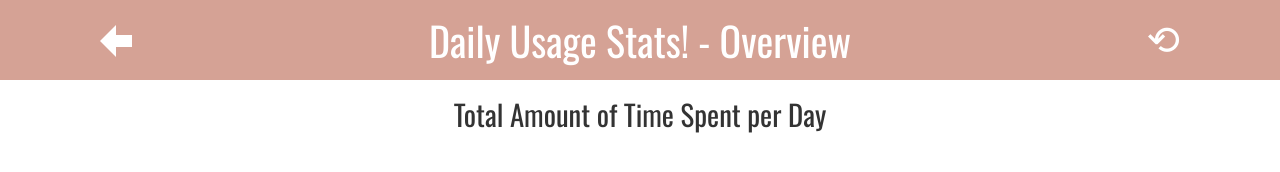
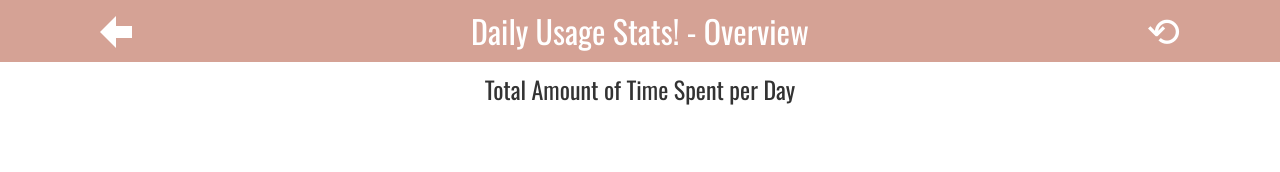
Before and after one commit to rejuvyesh/arbtt-graph, a plain HTML site: page render/overview/index.html in a window 1280 px wide. Drawn offline with nearby package versions, Linux system fonts and the light colour scheme; no server answers.

Commit message:
Display tweaks, corrections in comments/documentation * Display dates "11th" & "12th" in place of "11st" & "12nd" in day view * Fixed overview bars being too narrow when only a few days' data   collected * CSS adjustments for better fit on slightly smaller screens

```diff
--- a/render/ostyle.css
+++ b/render/ostyle.css
@@ -45,11 +45,11 @@ body {
 h1 {
   text-align: center;
   color: #FFF;
-  font-size: 2.5rem;
+  font-size: 2rem;
   font-weight: normal;
   background-color: #d5a295;
   margin: 0;
-  padding: 20px;
+  padding: 15px;
 }
 
 #content {
@@ -61,7 +61,7 @@ h1 {
 #backlink {
   position: absolute;
   font-size: 2rem;
-  top: 25px;
+  top: 1rem;
   left: 100px;
   font-weight: normal;
   font-family: 'Lato', sans-serif;
@@ -72,8 +72,8 @@ h1 {
 }
 
 h2 {
-  padding: 20px;
-  font-size: 1.8rem;
+  padding: 15px;
+  font-size: 1.5rem;
   font-weight: normal;
 }
 
@@ -95,7 +95,7 @@ h2 {
   color: white;
   font-size: 2.5rem;
   right: 100px;
-  top: 1rem;
+  top: 0.5rem;
   cursor: pointer;
 }
 
--- a/render/overview/index.html
+++ b/render/overview/index.html
@@ -84,7 +84,7 @@
 
         var margin = {top: 10, right:10, bottom: 100, left: 40};
 
-        var fullwidth = loglist.length * 15;
+        var fullwidth = 100 + loglist.length * 15;
         var fullheight = 800;
         var width = fullwidth - margin.left - margin.right;
         var height = fullheight - margin.top - margin.bottom;
@@ -92,7 +92,6 @@
         var svg = d3div.append("svg")
                        .attr("width", width + margin.left + margin.right)
                        .attr("height", height + margin.top + margin.bottom);
-
         var yscale = 0.008;
 
         // draw y axis labels
@@ -123,7 +122,7 @@
            .enter()
            .append("text")
            .attr("transform", function(d, i) {
-             var x = margin.left + i * dsz;
+             var x = margin.left + i * dsz + (dsz / 3);
              var y = height + margin.top + 3;
              return "translate(" + x + "," + y + ")rotate(90)";})
            .attr("fill", "#333")
--- a/render/style.css
+++ b/render/style.css
@@ -52,8 +52,8 @@ p {
 }
 
 .tt {
-  font-size: 2rem;
-  margin-top: 2rem;
+  font-size: 1.5rem;
+  margin-top: 0.5rem;
 }
 
 .td {
@@ -67,31 +67,31 @@ p {
 }
 
 h2 {
-  font-size: 1.8rem;
+  font-size: 1.5rem;
   text-align: center;
   margin-bottom: 40px;
   font-family: 'Lato', sans-serif;
   font-weight: 300;
   background-color: #D6E1ED;
   margin: 0;
-  padding: 20px;
+  padding: 15px;
   box-shadow: 0px 0px 3px 0px #adc3db;
 }
 
 h1 {
   text-align: center;
   color: #FFF;
-  font-size: 2.5rem;
+  font-size: 2rem;
   font-weight: normal;
   background-color: #d5a295;
   margin: 0;
-  padding: 20px;
+  padding: 15px;
 }
 
 #overviewlink {
   position: absolute;
   font-size: 2rem;
-  top: 1.5rem;
+  top: 1rem;
   left: 100px;
   font-weight: normal;
   font-family: 'Lato', sans-serif;
@@ -106,7 +106,7 @@ h1 {
   color: white;
   font-size: 2.5rem;
   right: 100px;
-  top: 1rem;
+  top: 0.5rem;
   cursor: pointer;
 }
 
@@ -119,7 +119,7 @@ h1 {
 
 .arrow {
   font-size: 2rem;
-  padding-top: 1rem;
+  padding-top: 0.5rem;
   padding-bottom: 1rem;
   padding-left: 10rem;
   padding-right: 10rem;
```
Also changed, not shown: render/index.html (+2 -1 lines), 2 other files.
